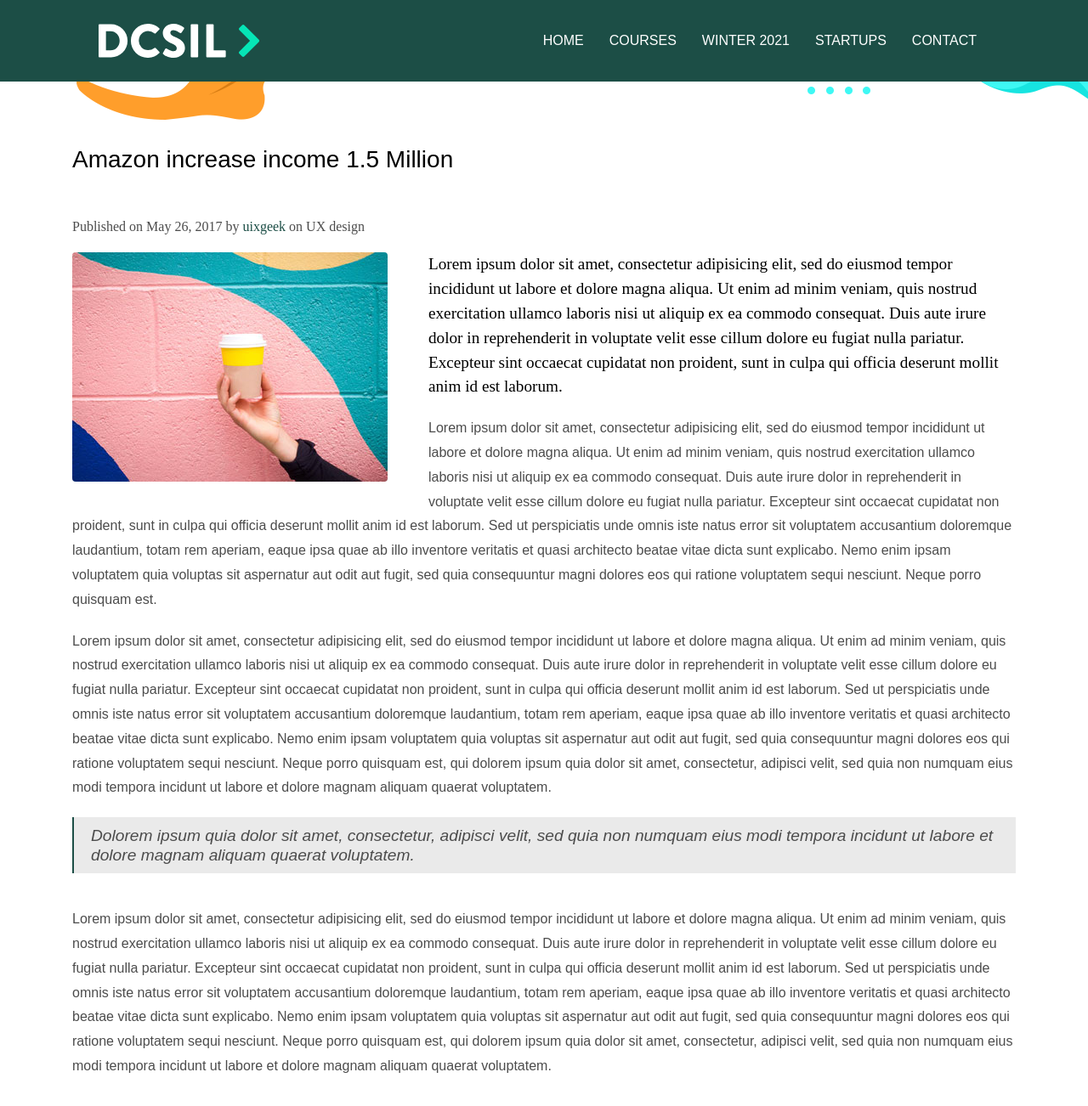
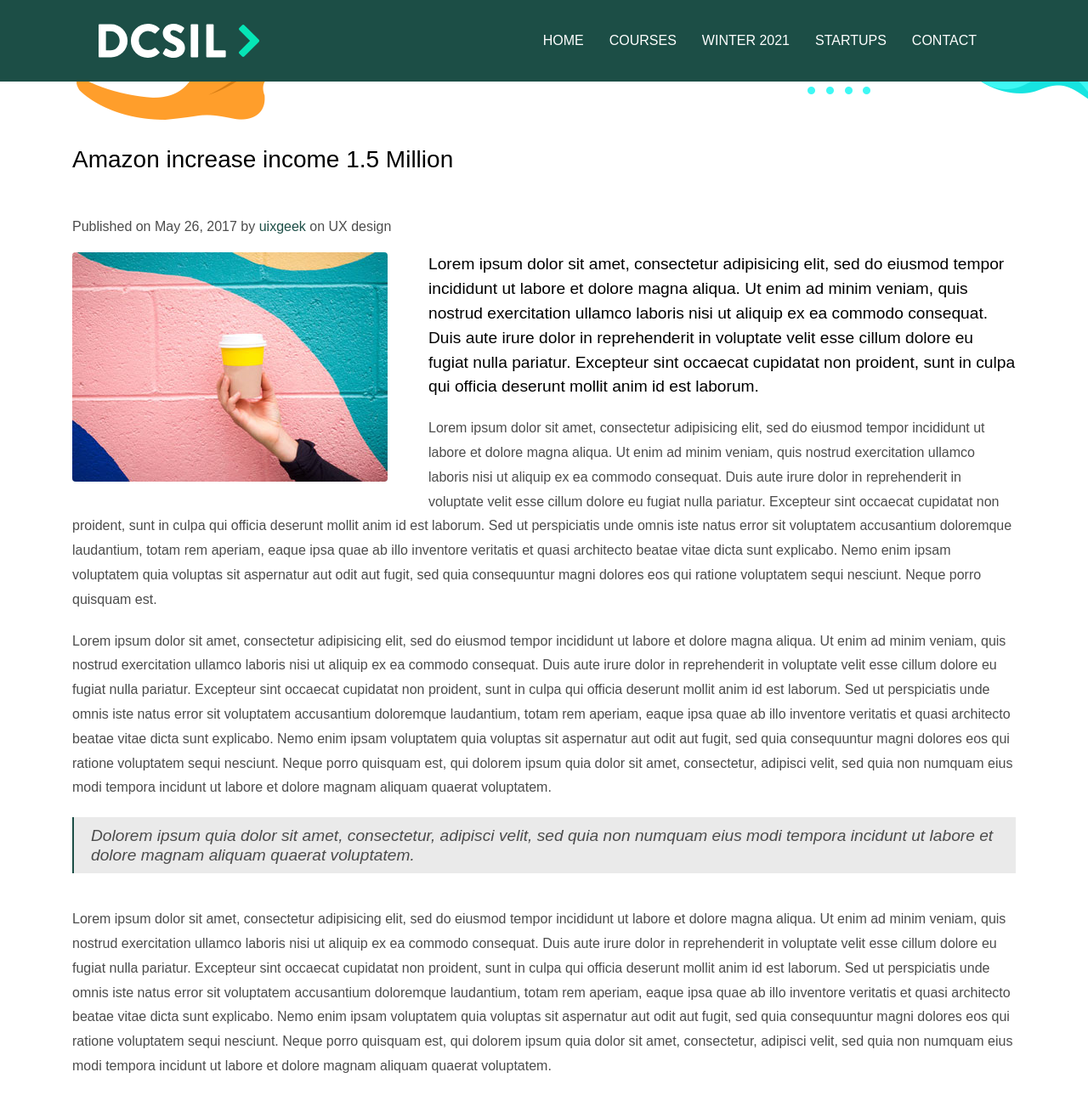
Before and after one commit to dcsil/website, a Jekyll site: the page built from _posts/2017-05-26-amazon-increase-income-1.5-million copy 2.markdown, in a window 1280 px wide and 1400 px high, scrolled down 365 px. Shown: the top 1302 px of the window at 85% size. Built offline with Jekyll 4.4.1, drawn with Linux system fonts in a browser that asks for light colours.

Commit message:
Make everything sans-serif

```diff
--- a/assets/scss/_variables.scss
+++ b/assets/scss/_variables.scss
@@ -12,6 +12,6 @@
 
 // Font Variables
 $primary-font: sans-serif;
-$secondary-font: serif;
+$secondary-font: sans-serif;
 $tertiary-font: sans-serif;
 $icon-font: 'themify';
```
